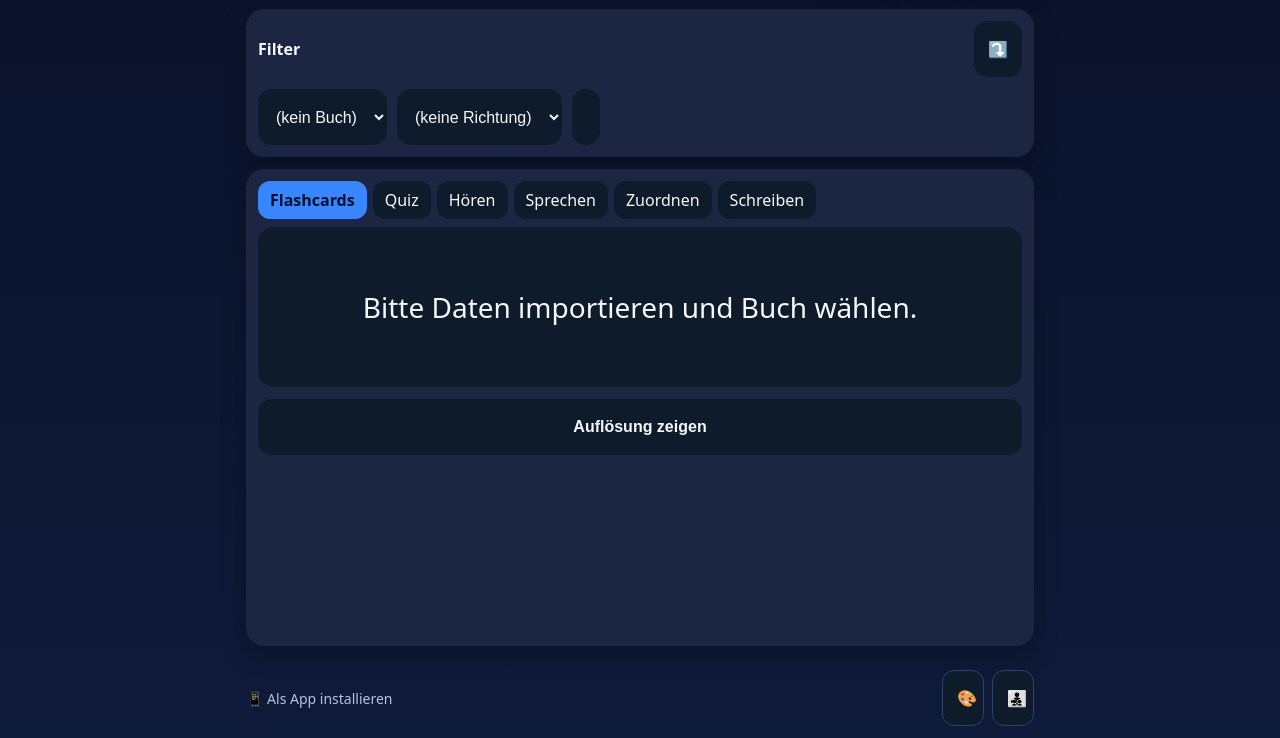
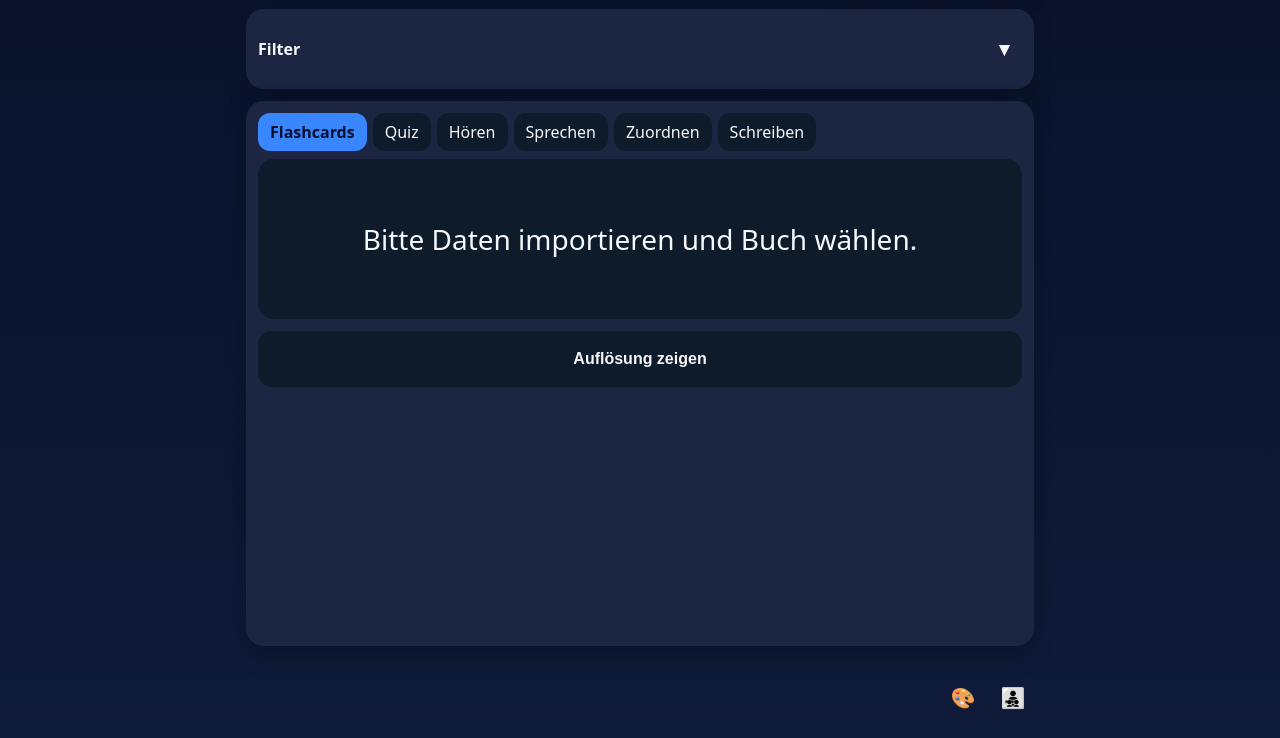
Before and after one commit to fkamm81/vokabeln, a plain HTML site: page index.html in a window 1280 px wide. Both pictures are taken after a click on the button "⤵️". Shown: the part 62-800 px from the top of the page. Drawn offline with Linux system fonts and the light colour scheme.

Commit message:
Add files via upload

```diff
--- a/app.js
+++ b/app.js
@@ -115,7 +115,7 @@ $("#btnSelfOk").onclick=()=>{reviewOutcome(4);addXP(4);cheer();nextCard();};
 
 // MATCH
 function buildMatch(){
-  const pool=poolItems().slice().sort(()=>Math.random()-0.5).slice(0,8);
+  const pool=poolItems().slice().sort(()=>Math.random()-0.5).slice(0,5);
   if(!pool.length){$("#matchGrid").textContent='Bitte passende Daten importieren.';return;}
   const [qField,aField]=fieldsForMode(); const left=pool.map(x=>({id:x.id,t:x[qField]})); const right=pool.map(x=>({id:x.id,t:x[aField]})).sort(()=>Math.random()-0.5);
   const wrap=$("#matchGrid"); wrap.innerHTML=''; let selectedLeft=null; const solved=new Set();
@@ -156,7 +156,7 @@ $("#btnCheckWrite").onclick=()=>{
 $("#writeInput").addEventListener('keydown',e=>{ if(e.key==='Enter') $("#btnCheckWrite").click(); });
 
 // Tabs
-$("#tabs").onclick=(e)=>{const t=e.target.closest('.tab'); if(!t) return; $$('.tab').forEach(x=>x.classList.remove('active')); t.classList.add('active'); state.mode=t.dataset.tab; $$('.activity').forEach(x=>x.classList.add('hidden')); $('#'+state.mode).classList.remove('hidden'); if(state.mode==='quiz') buildQuiz(); if(state.mode==='match') buildMatch(); if(state.mode==='write') setTimeout(()=>$("#writeInput")?.focus(),50); save();};
+$("#tabs").onclick=(e)=>{const t=e.target.closest('.tab'); if(!t) return; $$('.tab').forEach(x=>x.classList.remove('active')); t.classList.add('active'); state.mode=t.dataset.tab; $$('.activity').forEach(x=>x.classList.add('hidden')); $('#'+state.mode).classList.remove('hidden'); if(state.mode==='listen'){ nextCard('listen'); } if(state.mode==='speak'){ nextCard('speak'); } if(state.mode==='quiz') buildQuiz(); if(state.mode==='match') buildMatch(); if(state.mode==='write') setTimeout(()=>$("#writeInput")?.focus(),50); save();};
 
 // Lang/book/lessons
 $("#langSelect").onchange=e=>{state.lang=e.target.value; save(); populateLessons(); buildDue(); nextCard(); if(state.mode==='quiz') buildQuiz(); if(state.mode==='match') buildMatch();};
@@ -194,3 +194,13 @@ function renderProgress(){const list=$("#progressList"); if(!list) return; list.
 
 function init(){applyTheme(state.theme); populateBooks(); populateLangSelect(); populateLessons(); refreshKpis(); buildDue(); nextCard(); setTimeout(cheer,1000);}
 init();
+
+
+// Filters collapse with chevron toggle
+const fbtn = $("#btnFilters");
+fbtn.addEventListener('click', ()=>{
+  const box = $("#filters");
+  const open = !box.classList.contains('open');
+  box.classList.toggle('open', open);
+  fbtn.textContent = open ? '▴' : '▾';
+});
--- a/index.html
+++ b/index.html
@@ -95,8 +95,7 @@
   </main>
 
   <footer>
-    <div>📱 Als App installieren</div>
-    <div style="display:flex; gap:8px;">
+    <div style="display:flex; gap:8px; margin-left:auto;">
       <button id="btnTheme" class="iconbtn" title="Theme">🎨</button>
       <button id="btnParent" class="iconbtn" title="Elternbereich">👨‍👧‍👦</button>
     </div>
--- a/styles.css
+++ b/styles.css
@@ -55,3 +55,21 @@ button.bad,.bad{outline:3px solid var(--warn)}
 #filters{display:none}
 #filters.open{display:block}
 #writeFeedback{font-size:18px}
+
+
+/* Icon-only buttons */
+.iconbtn{
+  background: transparent !important;
+  border: none !important;
+  box-shadow: none !important;
+  padding: 0 !important;
+  width: 36px; height: 36px;
+  display:grid; place-items:center;
+  font-size: 20px;
+  line-height: 1;
+}
+/* Prevent horizontal scroll */
+html, body, #app { overflow-x: hidden; }
+.panel, .controls, .tabs, .actions { min-width: 0; }
+button, select, input { max-width: 100%; }
+#matchGrid button { white-space: normal; }
```
